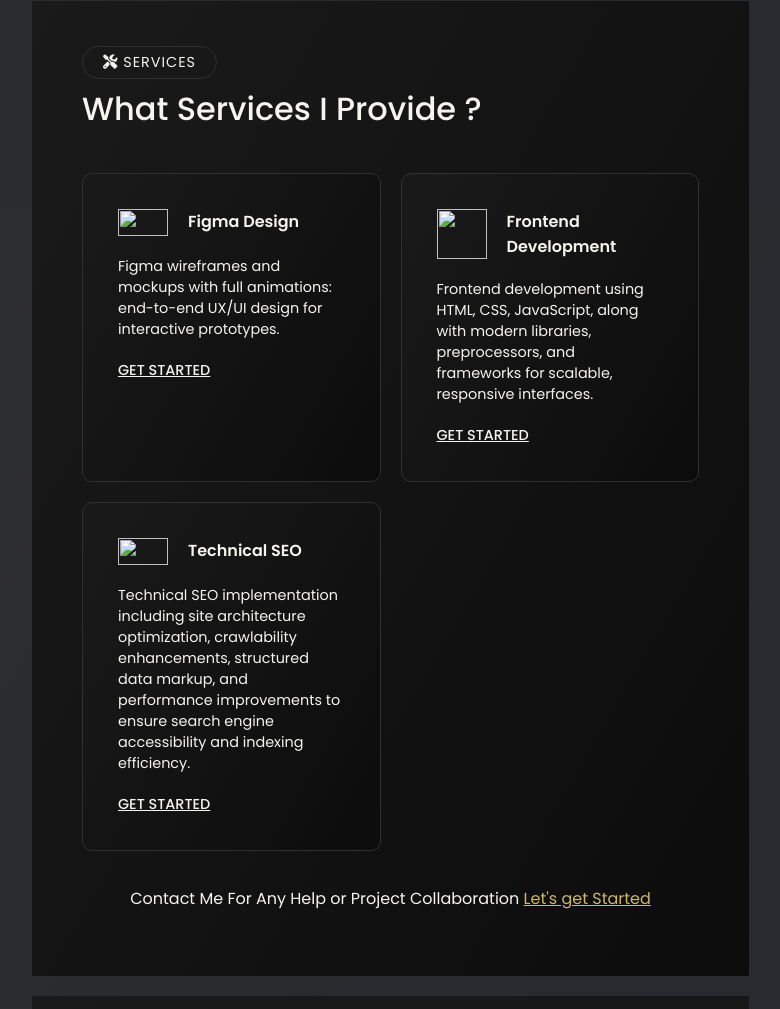
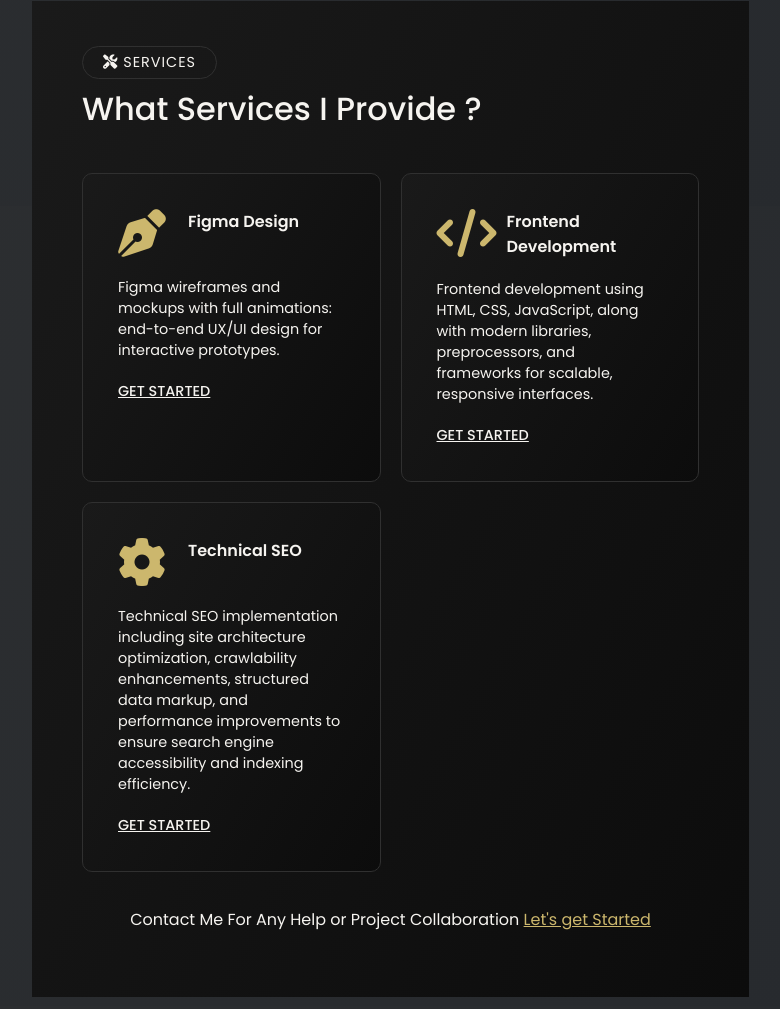
Before and after one commit to Suki1207/frontend-website, a website built with Vite: page index.html in a window 1280 px wide. Shown: the part 1394-2403 px from the top of the page, without its empty margins (467-1247 px from the left). Built offline with nearby package versions, Linux system fonts and the light colour scheme.

Commit message:
Add icons to services + its styling

```diff
--- a/index.html
+++ b/index.html
@@ -244,10 +244,7 @@
           <div class="service-container">
             <div class="service-box bg-gradient" data-aos="fade-up">
               <div class="service-box-heading">
-                <div class="service-box-icon">
-                  <!-- Upload IMAGE!!! -->
-                  <img src="" alt="" />
-                </div>
+                <i class="fa-solid fa-pen-nib service-icon"></i>
                 <div class="service-box-heading-text">
                   <!-- <span>Adaptable to Needs</span> -->
                   <strong>Figma Design</strong>
@@ -264,10 +261,7 @@
 
             <div class="service-box bg-gradient" data-aos="fade-up">
               <div class="service-box-heading">
-                <div class="service-box-icon">
-                  <!-- Upload IMAGE!!! -->
-                  <img src="" alt="" />
-                </div>
+                <i class="fa-solid fa-code service-icon"></i>
                 <div class="service-box-heading-text">
                   <!-- <span>Adaptable to Needs</span> -->
                   <strong>Frontend Development</strong>
@@ -285,10 +279,7 @@
 
             <div class="service-box bg-gradient" data-aos="fade-up">
               <div class="service-box-heading">
-                <div class="service-box-icon">
-                  <!-- Upload IMAGE!!! -->
-                  <img src="" alt="" />
-                </div>
+                <i class="fa-solid fa-gear service-icon"></i>
                 <div class="service-box-heading-text">
                   <!-- <span>Adaptable to Needs</span> -->
                   <strong>Technical SEO</strong>
--- a/src/css/services.css
+++ b/src/css/services.css
@@ -19,16 +19,9 @@
   grid-gap: 20px;
 }
 
-.service-box-icon {
-  width: 100%;
-  display: flex;
-}
-
-.service-box-icon img {
-  width: 100%;
-  height: 100%;
-  object-fit: contain;
-  object-position: center;
+.service-icon {
+  font-size: 3rem;
+  color: var(--main-color);
 }
 
 .service-box-heading-text {
```
